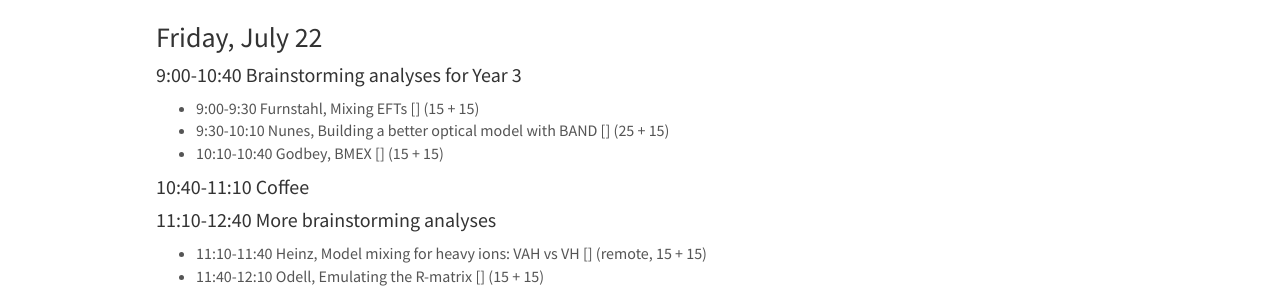
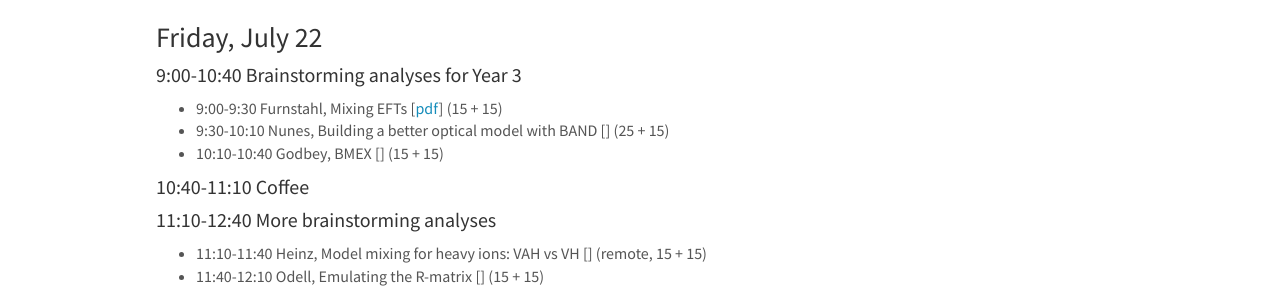
Before and after one commit to bandframework/bandframework.github.io, a Jekyll site: the page built from _pages/retreat.md, in a window 1280 px wide and 900 px high, scrolled down 844 px. Shown: the part 363-654 px from the top of the window. Built offline with Jekyll 4.4.1, drawn with Linux system fonts in a browser that asks for light colours; nearby versions of some CDN libraries.

Commit message:
update talks on retreat page

```diff
--- a/_pages/retreat.md
+++ b/_pages/retreat.md
@@ -76,7 +76,7 @@ Somewhere in Dublin (Witek & Daniel suggest <a href="https://www.cafeistanbuldub
 ### Friday, July 22
 
 #### 9:00-10:40 Brainstorming analyses for Year 3
-* 9:00-9:30 Furnstahl, Mixing EFTs [<a href="https://github.com/bandframework/privateband/blob/team/Meetings/Retreat2022/Talks/"></a>] (15 + 15)
+* 9:00-9:30 Furnstahl, Mixing EFTs [<a href="https://github.com/bandframework/privateband/blob/team/Meetings/Retreat2022/Talks/Mixing_EFTs_Furnstahl_July2022.pdf">pdf</a>] (15 + 15)
 * 9:30-10:10 Nunes, Building a better optical model with BAND [<a href="https://github.com/bandframework/privateband/blob/team/Meetings/Retreat2022/Talks/"></a>] (25 + 15)
 * 10:10-10:40 Godbey, BMEX [<a href="https://github.com/bandframework/privateband/blob/team/Meetings/Retreat2022/Talks/"></a>] (15 + 15)
 
```
